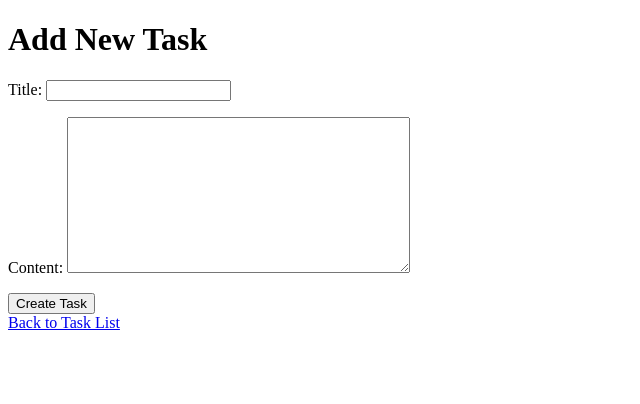
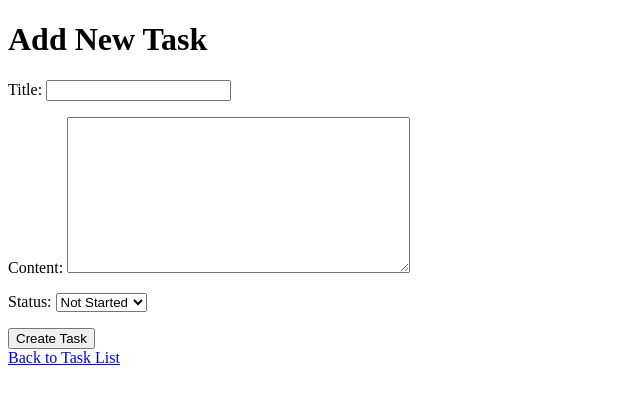
Before and after one commit to rdidjurgeit/django_didjurgeit, a Django app: page /todo/new/ in a window 1280 px wide. Shown: the top 404 px of the page, without its empty margins (0-640 px from the left). Run offline with Django 4.2, Linux system fonts and the light colour scheme.

Commit message:
Add tougle status
See #3

```diff
--- a/todo/forms.py
+++ b/todo/forms.py
@@ -5,4 +5,4 @@ from .models import Task
 class TaskForm(forms.ModelForm):
     class Meta:
         model = Task
-        fields = ('title', 'content')
+        fields = ('title', 'content', 'status')
--- a/todo/models.py
+++ b/todo/models.py
@@ -1,10 +1,20 @@
 from django.db import models
 
 class Task(models.Model):
+    STATUS_CHOICES = [
+        ('not_started', 'Not Started'),
+        ('in_progress', 'In Progress'),
+        ('completed', 'Completed'),
+    ]
     created = models.DateTimeField(auto_now_add=True)
 
     title = models.CharField(max_length=200)
     content = models.TextField()
+    status = models.CharField(
+        max_length=20,
+        choices=STATUS_CHOICES,
+        default='not_started'
+        )
 
     #other fields
     def __str__(self):
--- a/todo/templates/todo/task_list.html
+++ b/todo/templates/todo/task_list.html
@@ -16,8 +16,12 @@
     {% for task in object_list %}
     <h4>{{task.title}}</h4>
     <p>{{task.content}}</p>
+    <p>Status: {{ task.get_status_display }}</p>
     <a href="{% url 'task-edit' task.pk %}">Edit</a>  <!-- Edit link -->
     <a href="{% url 'task-delete' task.pk %}">Delete</a>  <!-- Delete link -->
+    <a href="{% url 'task-toggle-status' task.pk %}">
+        <button>Toggle Status</button>
+    </a>
     {% endfor %}
 </body>
 
--- a/todo/urls.py
+++ b/todo/urls.py
@@ -7,4 +7,5 @@ urlpatterns = [
     path('new/', views.task_create, name='task-create'), #Create Url
     path('task/<int:pk>/edit/', views.task_edit, name='task-edit'),  # Edit URL
     path('task/<int:pk>/delete/', views.task_delete, name='task-delete'),  # Delete URL
+    path('task/<int:pk>/toggle_status/', views.task_toggle_status, name='task-toggle-status'), #Toggling Status
 ]
--- a/todo/views.py
+++ b/todo/views.py
@@ -1,7 +1,6 @@
 from django.shortcuts import render, redirect, get_object_or_404
 from django.views import generic
 from django.views import View
-
 from .models import Task
 from .forms import TaskForm
 
@@ -52,3 +51,19 @@ def task_delete(request, pk):
         task.delete()  # Delete the task
         return redirect('task-list')  # Redirect to task list
     return render(request, 'todo/task_confirm_delete.html', {'task': task})
+
+# Task Toggle Status
+
+def task_toggle_status(request, pk):
+    task = get_object_or_404(Task, pk=pk)
+
+    # Toggle between the statuses
+    if task.status == 'not_started':
+        task.status = 'in_progress'
+    elif task.status == 'in_progress':
+        task.status = 'completed'
+    else:
+        task.status = 'not_started'
+
+    task.save()  # Save the new status
+    return redirect('task-list')
```
Also changed, not shown: todo/templates/todo/foo.html (added, +19 -0 lines), todo/migrations/0002_task_status.py (added).
